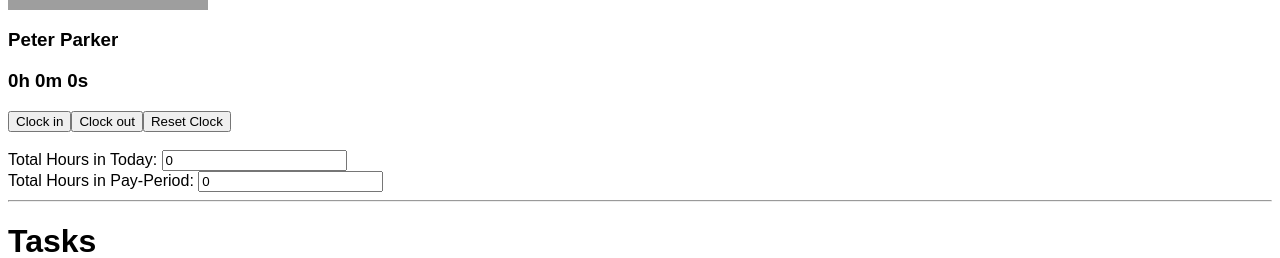
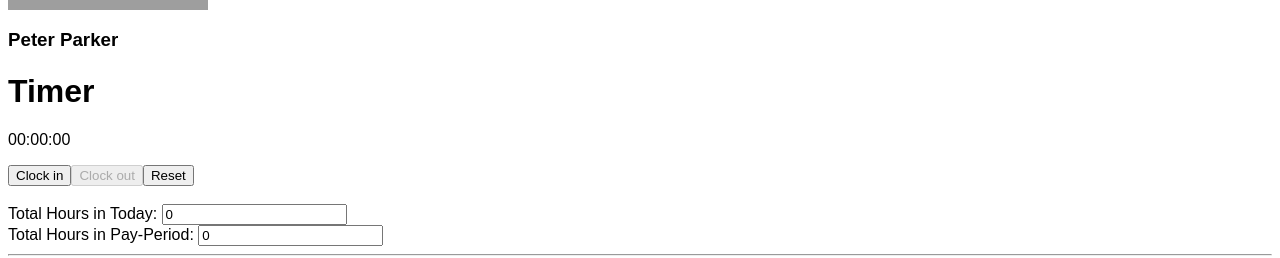
Before and after one commit to hasnpol/IT612-SPA-Task-Manager, a React (Vite) app: page / in a window 1280 px wide. Shown: the part 256-514 px from the top of the page. Built offline with nearby package versions, Linux system fonts and the light colour scheme; grey boxes are pictures that could not be loaded.

Commit message:
Fixed Timer

```diff
--- a/src/TaskForm.jsx
+++ b/src/TaskForm.jsx
@@ -14,13 +14,7 @@ export default function TaskForm(ownerName, projectName, dateDue) {
     <Form>
       <Container>
         <FormGroup>
-          <Input
-            id="tasklist"
-            multiple
-            name="tasklist"
-            type="textarea"
-            size="6"
-          >
+          <Input id="tasklist" multiple name="tasklist" type="select" size="6">
             {taskList.map((w, i) => (
               <option value={i}>
                 Project Owner: {w.ownerName} \t Project Name: {w.project} \t Due
--- a/src/Timer.jsx
+++ b/src/Timer.jsx
@@ -1,57 +1,61 @@
-import "./styles.css";
 import React, { useState, useEffect } from "react";
 
-function Timer() {
-  const [time, setTime] = useState({ hours: 0, minutes: 0, seconds: 0 });
+const Timer = () => {
+  const [seconds, setSeconds] = useState(0);
+  const [minutes, setMinutes] = useState(0);
+  const [hours, setHours] = useState(0);
   const [isRunning, setIsRunning] = useState(false);
 
   useEffect(() => {
-    let intervalId;
+    let interval;
 
     if (isRunning) {
-      intervalId = setInterval(() => {
-        setTime((prevTime) => {
-          const newSeconds = prevTime.seconds + 1;
-          const newMinutes = Math.floor(newSeconds / 60);
-          const newHours = Math.floor(newMinutes / 60);
+      interval = setInterval(() => {
+        setSeconds((prevSeconds) => prevSeconds + 1);
 
-          return {
-            hours: newHours,
-            minutes: newMinutes % 60,
-            seconds: newSeconds % 60,
-          };
-        });
+        if (seconds === 59) {
+          setSeconds(0);
+          setMinutes((prevMinutes) => prevMinutes + 1);
+
+          if (minutes === 59) {
+            setMinutes(0);
+            setHours((prevHours) => prevHours + 1);
+          }
+        }
       }, 1000);
     }
 
-    return () => {
-      clearInterval(intervalId);
-    };
-  }, [isRunning]);
+    return () => clearInterval(interval);
+  }, [isRunning, seconds, minutes, hours]);
 
-  const startTimer = () => {
+  const handleStart = () => {
     setIsRunning(true);
   };
 
-  const stopTimer = () => {
+  const handleStop = () => {
     setIsRunning(false);
   };
 
-  const resetTimer = () => {
+  const handleReset = () => {
+    setSeconds(0);
+    setMinutes(0);
+    setHours(0);
     setIsRunning(false);
-    setTime({ hours: 0, minutes: 0, seconds: 0 });
   };
 
   return (
     <div>
-      <h3>
-        {time.hours}h {time.minutes}m {time.seconds}s
-      </h3>
-      <button onClick={startTimer}>Clock in</button>
-      <button onClick={stopTimer}>Clock out</button>
-      <button onClick={resetTimer}>Reset Clock</button>
+      <h1>Timer</h1>
+      <p>{`${String(hours).padStart(2, "0")}:${String(minutes).padStart(2, "0")}:${String(seconds).padStart(2, "0")}`}</p>
+      <button onClick={handleStart} disabled={isRunning}>
+        Clock in
+      </button>
+      <button onClick={handleStop} disabled={!isRunning}>
+        Clock out
+      </button>
+      <button onClick={handleReset}>Reset</button>
     </div>
   );
-}
+};
 
 export default Timer;
```
